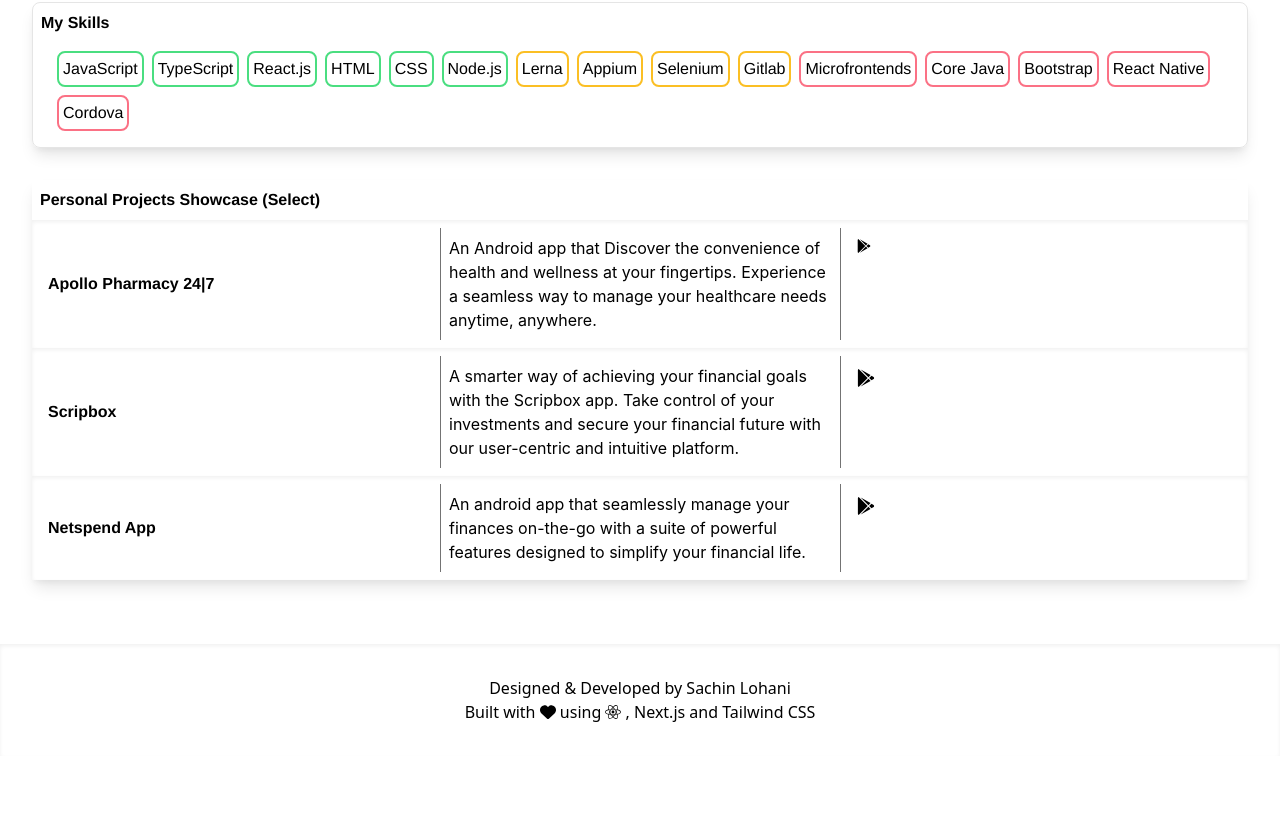
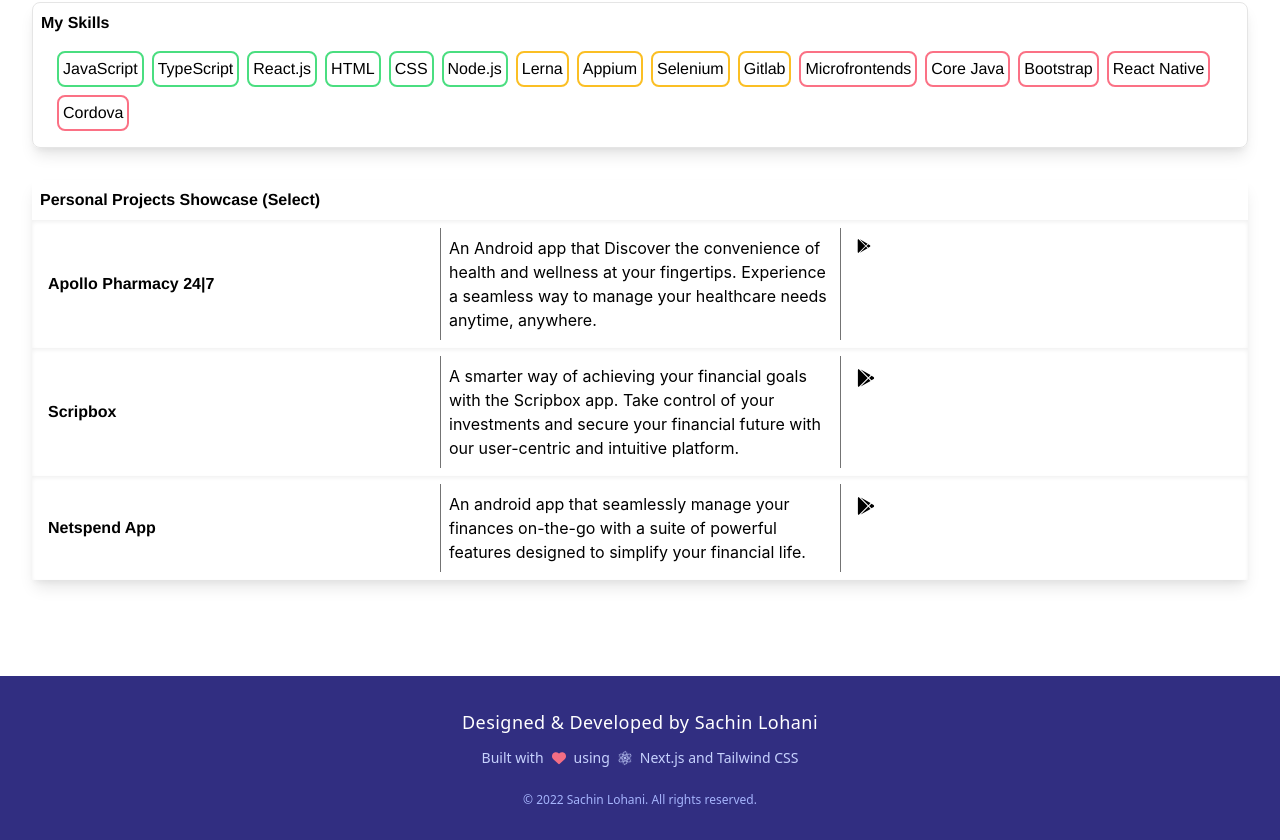
Before and after one commit to pantomath91/sachin-resume, a Next.js app: page / in a window 1280 px wide. Shown: the part 1137-1977 px from the top of the page. Before the commit the page ends 1893 px from the top, so only its background shows below. Built offline with nearby package versions, Linux system fonts and the light colour scheme.

Commit message:
Update Footer.tsx

```diff
--- a/components/Footer.tsx
+++ b/components/Footer.tsx
@@ -1,15 +1,26 @@
 import * as React from 'react';
 import { FontAwesomeIcon } from '@fortawesome/react-fontawesome';
-import { faHeart} from '@fortawesome/free-solid-svg-icons';
-import { faReact} from '@fortawesome/free-brands-svg-icons';
+import { faHeart } from '@fortawesome/free-solid-svg-icons';
+import { faReact } from '@fortawesome/free-brands-svg-icons';
 
 export const Footer = () => {
-    return <footer className="flex flex-col bg-display-100 p-8 z-10 shadow-inner">
-        <div className="mx-auto">
-            {`Designed & Developed by Sachin Lohani`}
-        </div>
-        <div className="mx-auto">
-            <span> Built with <FontAwesomeIcon icon={faHeart}/> using  <FontAwesomeIcon icon={faReact}/> , Next.js and Tailwind CSS </span>
-        </div>
-    </footer>
-}
+    return (
+        <footer className="bg-primary-900 text-white py-8 px-6 mt-16">
+            <div className="max-w-6xl mx-auto flex flex-col items-center">
+                <div className="mb-3 text-lg font-medium tracking-wide">
+                    Designed & Developed by Sachin Lohani
+                </div>
+                <div className="text-primary-200 flex items-center space-x-2 text-sm">
+                    <span>Built with</span>
+                    <FontAwesomeIcon icon={faHeart} className="text-red-400 animate-pulse" />
+                    <span>using</span>
+                    <FontAwesomeIcon icon={faReact} className="text-blue-400" spin />
+                    <span>Next.js and Tailwind CSS</span>
+                </div>
+                <div className="mt-6 text-xs text-primary-300">
+                    © {new Date().getFullYear()} Sachin Lohani. All rights reserved.
+                </div>
+            </div>
+        </footer>
+    );
+};
```
